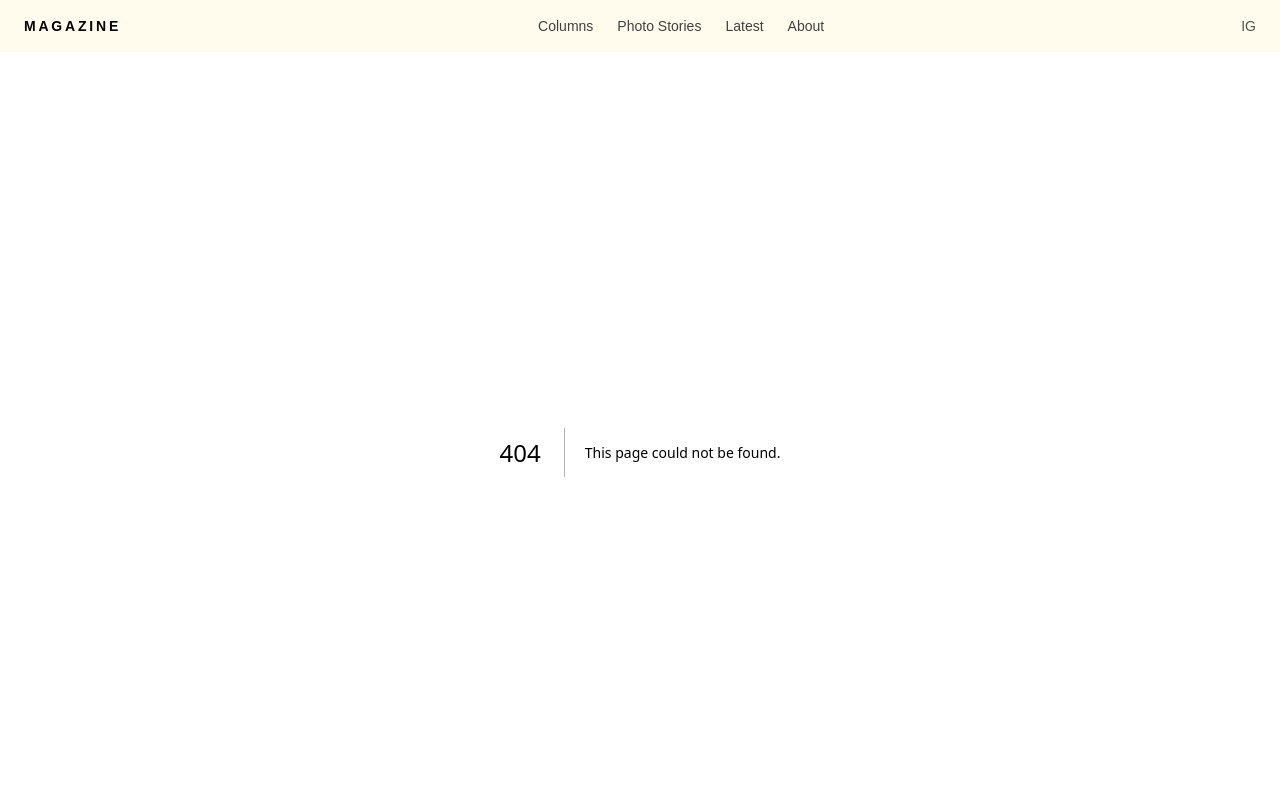
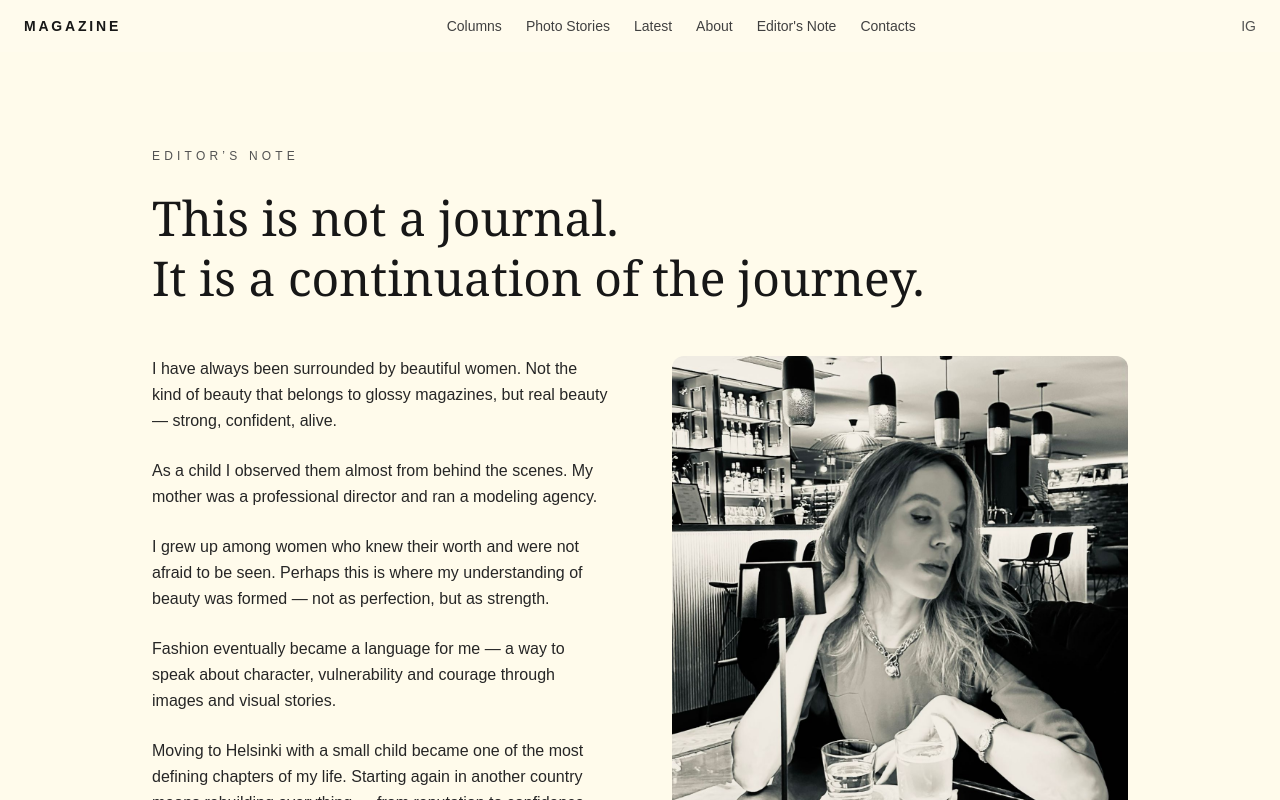
Before and after one commit to Oxymoron82/Magazine, a Next.js app: page /editor in a window 1280 px wide. Before the commit this address had no page. Shown: the top 800 px of the page. Built offline with nearby package versions, Linux system fonts and the light colour scheme.

Commit message:
manifest and editors notes added

```diff
--- /dev/null
+++ b/app/editor/page.tsx
@@ -0,0 +1,69 @@
+import Image from "next/image";
+
+export default function EditorPage() {
+  return (
+    <main className="bg-[#FFFBEB] text-neutral-900 min-h-screen">
+      <div className="max-w-5xl mx-auto px-6 py-24">
+
+        <p className="text-xs uppercase tracking-[0.35em] text-neutral-600">
+          Editor’s Note
+        </p>
+
+        <h1 className="mt-6 text-4xl md:text-5xl font-serif leading-tight">
+          This is not a journal.
+          <br />
+          It is a continuation of the journey.
+        </h1>
+
+        <div className="mt-12 grid md:grid-cols-2 gap-16 items-start">
+
+          <div className="space-y-6 text-neutral-800 leading-relaxed">
+            <p>
+              I have always been surrounded by beautiful women. Not the kind of
+              beauty that belongs to glossy magazines, but real beauty — strong,
+              confident, alive.
+            </p>
+
+            <p>
+              As a child I observed them almost from behind the scenes. My
+              mother was a professional director and ran a modeling agency.
+            </p>
+
+            <p>
+              I grew up among women who knew their worth and were not afraid to
+              be seen. Perhaps this is where my understanding of beauty was
+              formed — not as perfection, but as strength.
+            </p>
+
+            <p>
+              Fashion eventually became a language for me — a way to speak about
+              character, vulnerability and courage through images and visual
+              stories.
+            </p>
+
+            <p>
+              Moving to Helsinki with a small child became one of the most
+              defining chapters of my life. Starting again in another country
+              means rebuilding everything — from reputation to confidence.
+            </p>
+
+            <p>
+              Today this magazine is a continuation of that journey — a space
+              for people who change, rebuild and continue forward.
+            </p>
+          </div>
+
+          <div className="relative aspect-[4/5]">
+            <Image
+              src="/images/sonja1.jpeg"
+              alt="Editor portrait"
+              fill
+              className="object-cover rounded-xl"
+            />
+          </div>
+
+        </div>
+      </div>
+    </main>
+  );
+}
--- a/app/page.tsx
+++ b/app/page.tsx
@@ -1,5 +1,4 @@
 import Link from "next/link";
-
 import Image from "next/image";
 import EditorialCard from "@/components/EditorialCard";
 
@@ -19,22 +18,139 @@ export default function HomePage() {
         </div>
 
         <div className="relative h-full max-w-7xl mx-auto px-6 flex items-end pb-24">
-          <div>
+          <div className="max-w-2xl">
             <p className="text-xs tracking-[0.35em] uppercase text-neutral-700 mb-6">
-              Exhibition Magazine
+              Online Magazine
             </p>
 
             <h1 className="text-[clamp(3rem,8vw,7rem)] leading-none font-semibold">
               THE ISSUE
-
             </h1>
 
-            <p className="mt-6 max-w-md text-neutral-700">
+            <p className="mt-6 text-xs tracking-[0.35em] uppercase text-neutral-700">
               An Independent Editorial Platform
             </p>
           </div>
         </div>
       </section>
+
+      {/* MANIFESTO / ABOUT */}
+      <section
+        id="about"
+        className="max-w-5xl mx-auto px-6 py-28 md:py-36 scroll-mt-24"
+      >
+        <div className="max-w-3xl">
+          <p className="text-xs uppercase tracking-[0.35em] text-neutral-600">
+            About The Issue
+          </p>
+
+          <h2 className="mt-6 text-4xl md:text-5xl leading-tight font-semibold font-serif">
+            The Issue is not just a magazine.
+            <br />
+            It is a continuation.
+          </h2>
+
+          <div className="mt-10 space-y-7 text-[17px] md:text-[18px] leading-relaxed text-neutral-800">
+            <p>
+              The Issue is not simply a magazine about fashion, business, or
+              visuals. It is a space about continuing.
+            </p>
+
+            <p>
+              About people who don’t move in a straight line. About those who
+              begin again — in a new country, a new role, at a new age.
+            </p>
+
+            <p>
+              This magazine didn’t grow out of an idea to “create media.” It grew
+              out of lived experience — falls and restarts, relocations, work
+              from zero, returning to yourself and to what truly matters.
+            </p>
+
+            <p>
+              Here, beauty is not about perfection. It is about inner strength.
+              About posture, even when it’s hard. About a gaze that doesn’t drop.
+            </p>
+
+            <p>
+              The Issue is about people who build themselves. About women and
+              men who change, grow up, lose illusions and gain clarity.
+            </p>
+
+            <div className="mt-10 border-l border-neutral-300 pl-6 space-y-3">
+              <p className="text-xs uppercase tracking-[0.35em] text-neutral-600">
+                This is a magazine
+              </p>
+              <ul className="space-y-2 text-neutral-800">
+                <li>— about transformation, without spectacle</li>
+                <li>— about business, without a cold mask</li>
+                <li>— about fashion, as a language — not a trend</li>
+                <li>— about space and cities that shape us</li>
+                <li>— about work that teaches respect for every kind of labor</li>
+                <li>— about people who remain real</li>
+              </ul>
+            </div>
+
+            <p>
+              Here, visuals are not decoration. They are a way to speak about
+              character, choice, and path.
+            </p>
+
+            <p>
+              The Issue is the continuation of movement. Not proof of success,
+              but evidence of growth. Not a showcase, but a process.
+            </p>
+
+            <p className="pt-4 font-serif text-[20px] md:text-[22px] leading-snug">
+              This magazine is for those who understand:
+              <br />
+              a new chapter doesn’t arrive by itself —
+              <br />
+              it is created.
+            </p>
+          </div>
+        </div>
+      </section>
+
+{/* EDITOR NOTE */}
+<section className="max-w-7xl mx-auto px-6 py-32">
+  <div className="grid md:grid-cols-2 gap-20 items-center">
+
+    <div>
+      <p className="text-xs uppercase tracking-[0.35em] text-neutral-600">
+        Editor’s Note
+      </p>
+
+      <h2 className="mt-6 text-3xl md:text-4xl font-serif leading-tight">
+        This is not a journal.
+        <br />
+        It is a continuation of the journey.
+      </h2>
+
+      <p className="mt-6 text-neutral-700 leading-relaxed">
+        I have always been surrounded by beautiful women. Not glossy beauty,
+        but real beauty — strong, confident, alive.
+      </p>
+
+      <a
+        href="/editor"
+        className="inline-block mt-6 text-sm underline"
+      >
+        Read the full note →
+      </a>
+    </div>
+
+    <div className="relative aspect-[4/5]">
+      <Image
+        src="/images/sonja1.jpeg"
+        alt="Editor portrait"
+        fill
+        className="object-cover rounded-xl"
+      />
+    </div>
+
+  </div>
+</section>
 
       {/* FEATURED GRID — Columns */}
       <section
@@ -43,18 +159,19 @@ export default function HomePage() {
       >
         <div className="grid grid-cols-1 md:grid-cols-3 gap-x-10 gap-y-24">
           <Link href="/fashion-story" className="block">
-  <EditorialCard
+            <EditorialCard
+              category="Fashion story"
+              title="Saint Laurent by Anthony Vaccarello"
+              image="/images/card-1.jpg"
+            />
+          </Link>
 
-            category="Fashion story"
-            title="Saint Laurent by Anthony Vaccarello"
-            image="/images/card-1.jpg"
-          />
-          </Link>
           <EditorialCard
             category="Beauty"
             title="Peter Philips + Pierre Debusschere"
             image="/images/card-2.jpg"
           />
+
           <EditorialCard
             category="Exploration"
             title="Isamaya Ffrench Filter"
--- a/components/Header.tsx
+++ b/components/Header.tsx
@@ -24,6 +24,12 @@ export default function Header() {
           <a href="#about" className="hover:text-black transition">
             About
           </a>
+<a href="#Editor's Note" className="hover:text-black transition">
+            Editor's Note
+          </a>
+          <a href="#contacts" className="hover:text-black transition">
+            Contacts
+          </a>
         </nav>
 
         {/* Social / placeholder */}
```
